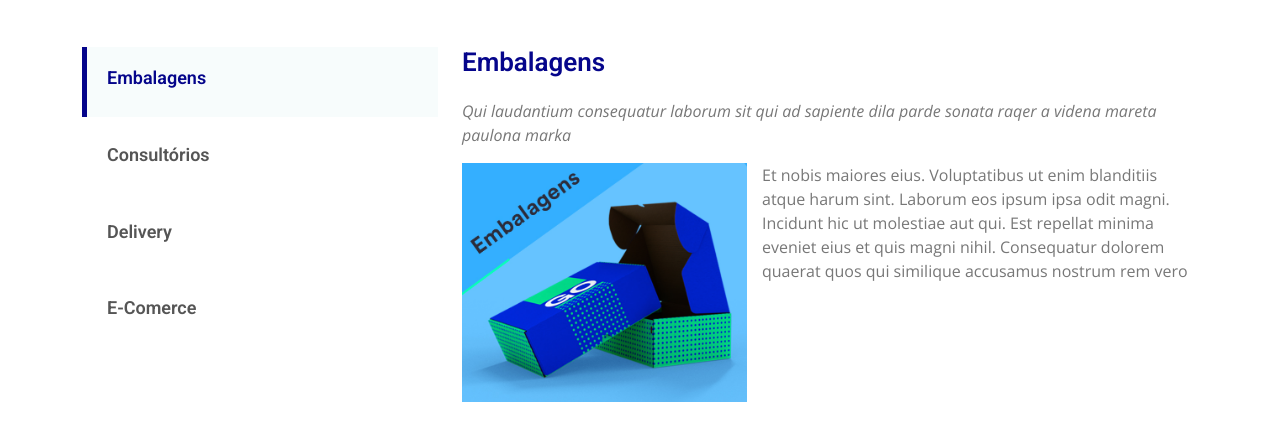
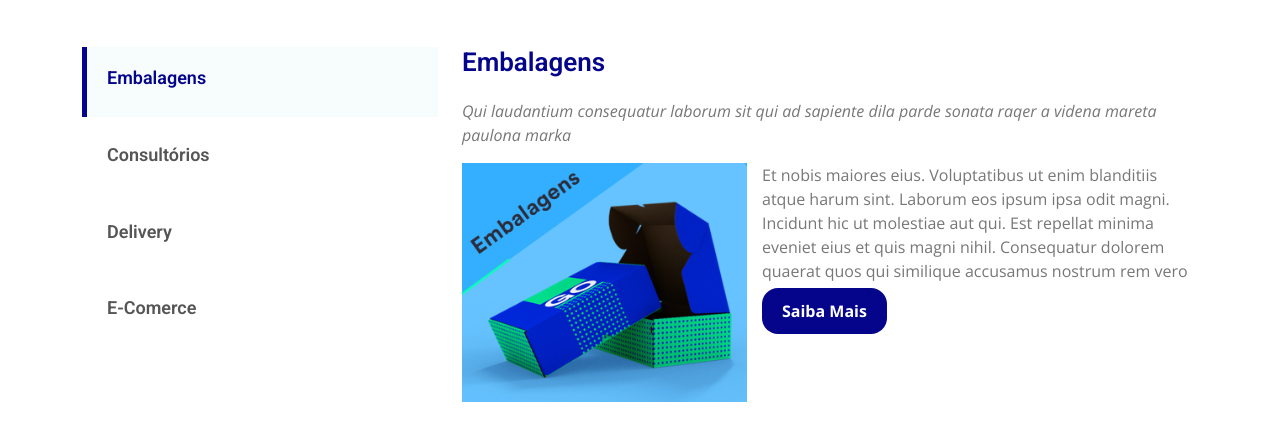
Before and after one commit to Agencia-Brawn/Grafica-Roma, a plain HTML site: page index.html in a window 1280 px wide. Shown: the part 721-1162 px from the top of the page. Drawn offline with nearby package versions, Linux system fonts and the light colour scheme.

Commit message:
Botões de saiba mais

```diff
--- a/assets/css/style.css
+++ b/assets/css/style.css
@@ -984,6 +984,20 @@ section {
   max-width: 300px;
   padding: 0 15px 15px 0;
 }
+.departments .tab-pane a {
+  padding: 12px 20px;
+  background-color: var(--secondary-color);
+  color: #fff;
+  border-radius: 16px;
+  font-weight: bold;
+  transition: all 0.4s;
+}
+.departments .tab-pane a:hover {
+  background-color: #fff;
+  border: 1px solid var(--secondary-color);
+  color: #000;
+  transition: all 0.4s;
+}
 @media (max-width: 768px) {
   .departments .tab-pane img {
     float: none;
--- a/index.html
+++ b/index.html
@@ -150,24 +150,36 @@
                 <p class="fst-italic">Qui laudantium consequatur laborum sit qui ad sapiente dila parde sonata raqer a videna mareta paulona marka</p>
                 <img src="assets/img/categorias/01-Embalagens-1.jpg" alt="" class="img-fluid">
                 <p>Et nobis maiores eius. Voluptatibus ut enim blanditiis atque harum sint. Laborum eos ipsum ipsa odit magni. Incidunt hic ut molestiae aut qui. Est repellat minima eveniet eius et quis magni nihil. Consequatur dolorem quaerat quos qui similique accusamus nostrum rem vero</p>
+                <a href="https://api.whatsapp.com/send?phone=5591998260317" target="_blank">
+                  Saiba Mais
+                </a>
               </div>
               <div class="tab-pane" id="tab-2">
                 <h3>Consultórios</h3>
                 <p class="fst-italic">Qui laudantium consequatur laborum sit qui ad sapiente dila parde sonata raqer a videna mareta paulona marka</p>
                 <img src="assets/img/categorias/02-Consultorios-1.jpg" alt="" class="img-fluid">
                 <p>Et nobis maiores eius. Voluptatibus ut enim blanditiis atque harum sint. Laborum eos ipsum ipsa odit magni. Incidunt hic ut molestiae aut qui. Est repellat minima eveniet eius et quis magni nihil. Consequatur dolorem quaerat quos qui similique accusamus nostrum rem vero</p>
+                <a href="https://api.whatsapp.com/send?phone=5591998260317" target="_blank">
+                  Saiba Mais
+                </a>
               </div>
               <div class="tab-pane" id="tab-3">
                 <h3>Delivery</h3>
                 <p class="fst-italic">Qui laudantium consequatur laborum sit qui ad sapiente dila parde sonata raqer a videna mareta paulona marka</p>
                 <img src="assets/img/categorias/04-Delivery-1.jpg" alt="" class="img-fluid">
                 <p>Et nobis maiores eius. Voluptatibus ut enim blanditiis atque harum sint. Laborum eos ipsum ipsa odit magni. Incidunt hic ut molestiae aut qui. Est repellat minima eveniet eius et quis magni nihil. Consequatur dolorem quaerat quos qui similique accusamus nostrum rem vero</p>
+                <a href="https://api.whatsapp.com/send?phone=5591998260317" target="_blank">
+                  Saiba Mais
+                </a>
               </div>
               <div class="tab-pane" id="tab-4">
                 <h3>E-Comerce</h3>
                 <p class="fst-italic">Qui laudantium consequatur laborum sit qui ad sapiente dila parde sonata raqer a videna mareta paulona marka</p>
                 <img src="assets/img/categorias/03-E-Commerce-1.jpg" alt="" class="img-fluid">
                 <p>Et nobis maiores eius. Voluptatibus ut enim blanditiis atque harum sint. Laborum eos ipsum ipsa odit magni. Incidunt hic ut molestiae aut qui. Est repellat minima eveniet eius et quis magni nihil. Consequatur dolorem quaerat quos qui similique accusamus nostrum rem vero</p>
+                <a href="https://api.whatsapp.com/send?phone=5591998260317" target="_blank">
+                  Saiba Mais
+                </a>
               </div>
             </div>
           </div>
```
